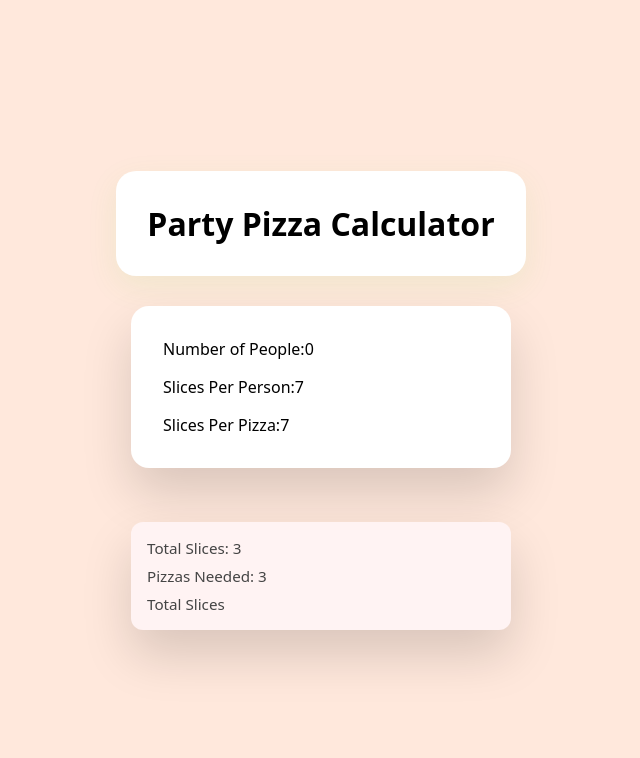
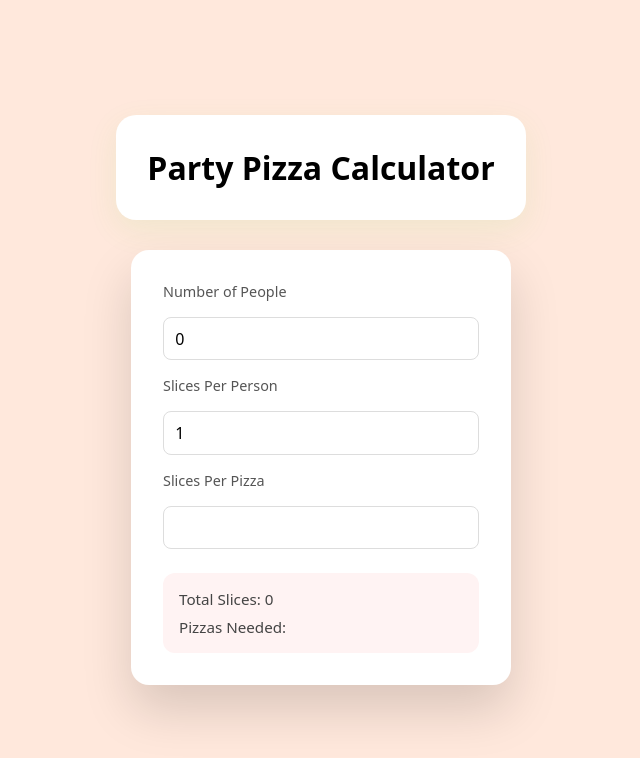
Before and after one commit to heonaliu/pizza-calculator, a React (Vite) app: page / in a window 1280 px wide. Shown: the top 758 px of the page, without its empty margins (319-959 px from the left). Built offline with nearby package versions, Linux system fonts and the light colour scheme.

Commit message:
add basic input

```diff
--- a/src/App.jsx
+++ b/src/App.jsx
@@ -1,14 +1,12 @@
 import React from "react";
-import { ResultsSection } from "./components/ResultsSection";
-import { InputSection } from "./components/InputsSection";
+import { PartyCalculator } from "./components/PartyCalculator";
 function App() {
   return (
     <div className="app">
       <div>
         <h1 className="header">Party Pizza Calculator</h1>
       </div>
-      <InputSection />
-      <ResultsSection />
+      <PartyCalculator />
     </div>
   );
 }
--- a/src/components/InputsSection.jsx
+++ b/src/components/InputsSection.jsx
@@ -1,10 +1,32 @@
 import { useState } from "react";
-export const InputSection = () => {
+export const InputSection = ({
+  people,
+  setPeople,
+  slicesPerPerson,
+  setSlicesPerPerson,
+  slicePerPizza,
+  setSlicePerPizza,
+}) => {
   return (
-    <div className="inputs-section card">
-      <p>Number of People:0</p>
-      <p>Slices Per Person:7</p>
-      <p> Slices Per Pizza:7</p>
+    <div className="inputs-section">
+      <label>Number of People</label>
+      <input
+        type="number"
+        value={people}
+        onChange={(e) => setPeople(e.target.value)}
+      />
+      <label>Slices Per Person</label>
+      <input
+        type="number"
+        value={slicesPerPerson}
+        onChange={(e) => setSlicesPerPerson(e.target.value)}
+      />
+      <label>Slices Per Pizza</label>
+      <input
+        type="number"
+        value={slicePerPizza}
+        onChange={(e) => setSlicePerPizza(e.target.value)}
+      />
     </div>
   );
 };
--- a/src/components/PartyCalculator.jsx
+++ b/src/components/PartyCalculator.jsx
@@ -1,3 +1,26 @@
+import { InputSection } from "./InputsSection";
+import { ResultsSection } from "./ResultsSection";
+import { useState } from "react";
 export const PartyCalculator = () => {
-  return <div>Hello World</div>;
+  const [people, setPeople] = useState(0);
+  const [slicesPerPerson, setSlicesPerPerson] = useState(1);
+  const [slicePerPizza, setSlicePerPizza] = useState(8);
+
+  const totalSlices = people * slicesPerPerson;
+  const pizzaNeeded = Math.ceil(totalSlices / slicePerPizza);
+
+  return (
+    //passing values to input and results as props to children
+    <div className="card">
+      <InputSection
+        people={people}
+        setPeople={setPeople}
+        slicesPerPerson={slicesPerPerson}
+        setSlicesPerPerson={setSlicesPerPerson}
+        slicePerpizza={slicePerPizza}
+        setSlicePerPizza={setSlicePerPizza}
+      />
+      <ResultsSection totalSlices={totalSlices} pizzaNeeded={pizzaNeeded} />
+    </div>
+  );
 };
--- a/src/components/ResultsSection.jsx
+++ b/src/components/ResultsSection.jsx
@@ -1,9 +1,8 @@
-export const ResultsSection = () => {
+export const ResultsSection = ({ totalSlices, pizzaNeed }) => {
   return (
-    <div className="results-section card">
-      <p>Total Slices: 3</p>
-      <p>Pizzas Needed: 3</p>
-      <p>Total Slices</p>
+    <div className="results-section">
+      <p>Total Slices: {totalSlices}</p>
+      <p>Pizzas Needed: {pizzaNeed}</p>
     </div>
   );
 };
```
